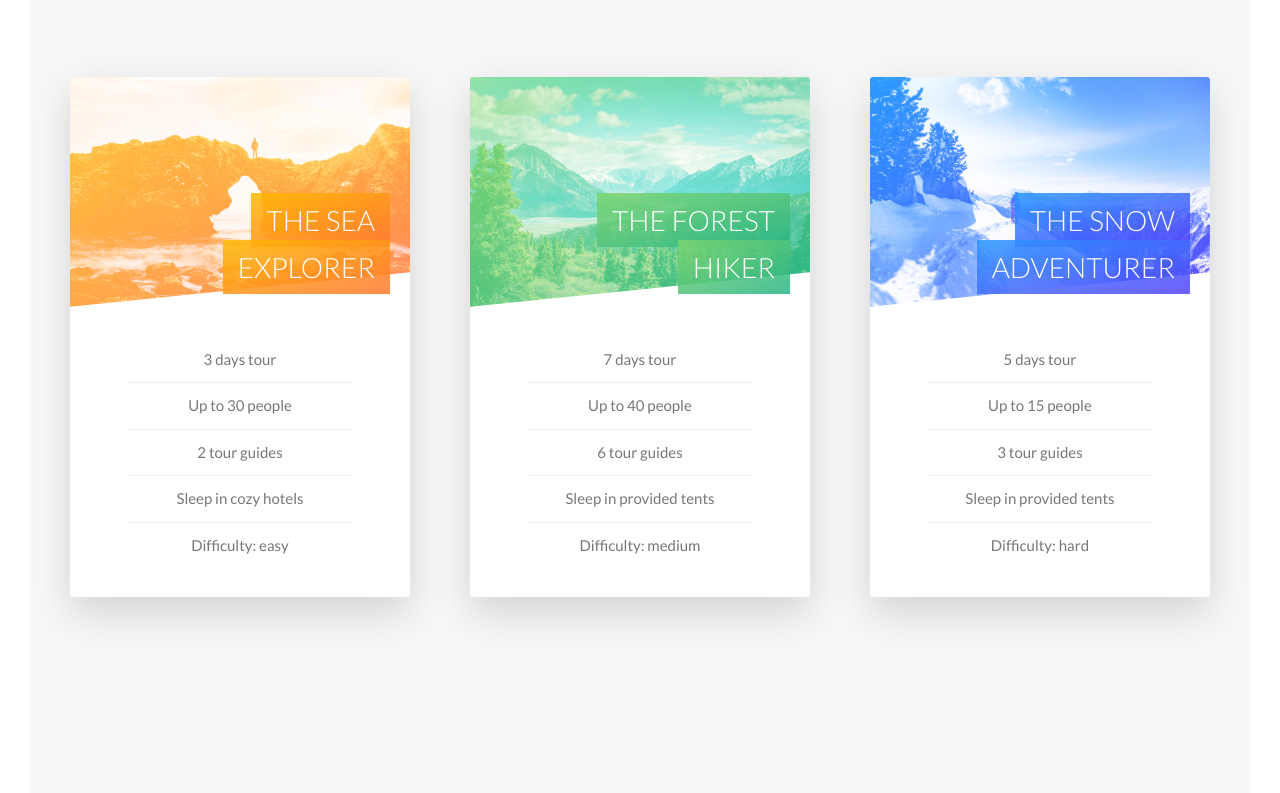
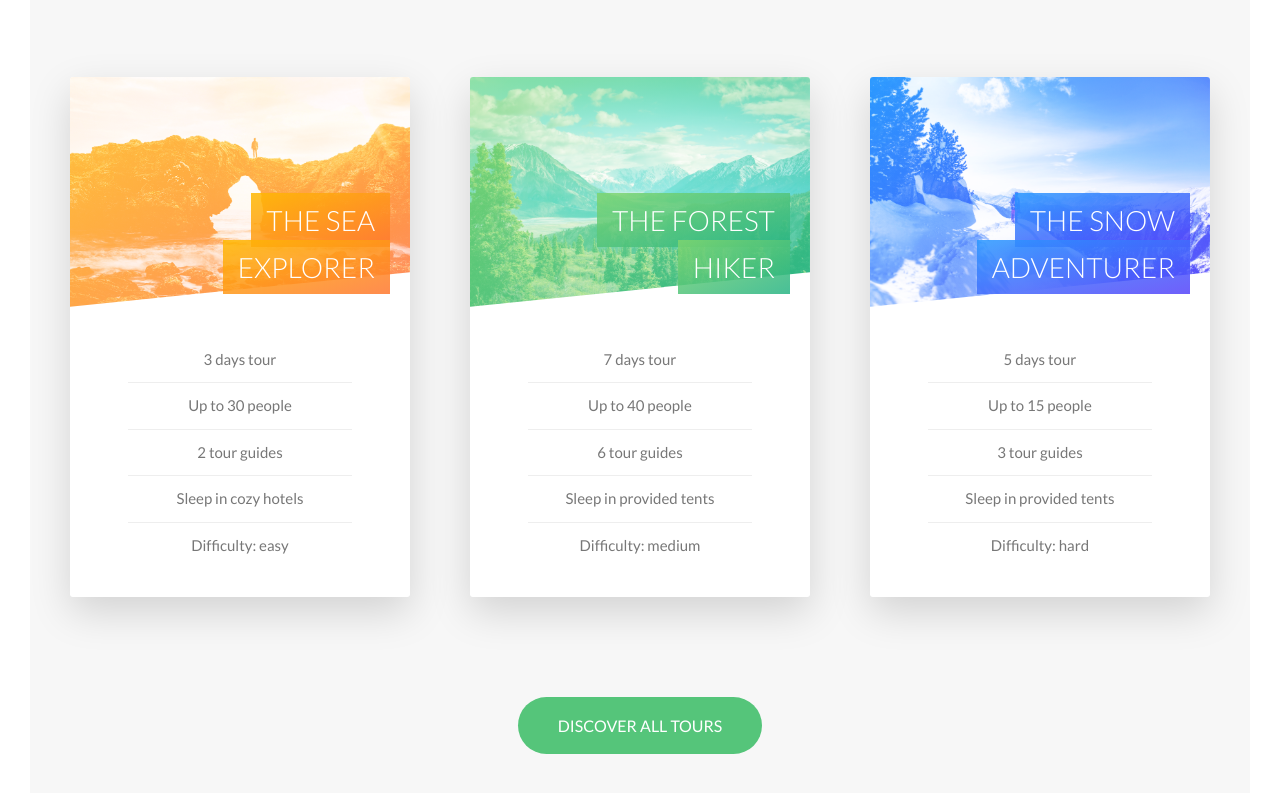
Before and after one commit to nicolasvarone/natours, a website: page index.html in a window 1280 px wide. Shown: the part 2398-3191 px from the top of the page. Drawn offline with Linux system fonts and the light colour scheme.

Commit message:
Add green button in Tours section

```diff
--- a/index.html
+++ b/index.html
@@ -190,6 +190,10 @@
                         </div>
                     </div>
                 </div>
+
+                <div class="u-center-text u-margin-top-huge">
+                    <a href="#" class="btn btn--green">Discover all tours</a>
+                </div>
             </section>
         </main>
         <!--
--- a/sass/base/_utilities.scss
+++ b/sass/base/_utilities.scss
@@ -3,3 +3,6 @@
 .u-margin-bottom-small { margin-bottom: 1.5rem; }
 .u-margin-bottom-medium { margin-bottom: 4rem; }
 .u-margin-bottom-big { margin-bottom: 8rem; }
+
+.u-margin-top-big { margin-top: 8rem; }
+.u-margin-top-huge { margin-top: 10rem; }
--- a/sass/components/_button.scss
+++ b/sass/components/_button.scss
@@ -32,6 +32,15 @@
 
     &::after {
       background-color: $color-white;
+    }
+  }
+
+  &--green {
+    background-color: $color-primary;
+    color: $color-white;
+
+    &::after {
+      background-color: $color-primary;
     }
   }
 
--- a/sass/pages/_home.scss
+++ b/sass/pages/_home.scss
@@ -22,6 +22,6 @@
 
 .section-tours {
   background-color: $color-grey-light-1;
-  padding: 25rem 0 70rem 0;
+  padding: 25rem 0 15rem 0;
   margin-top: -10rem;
 }
```
Also changed, not shown: css/style.css.
